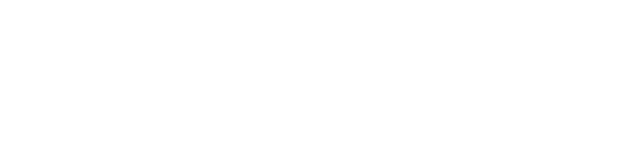
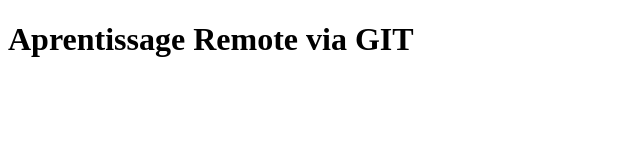
Before and after one commit to christopheveloupoule/my-super-website1, a plain HTML site: page index.html in a window 1280 px wide. Shown: the whole page, without its empty margins (0-640 px from the left). Drawn offline with Linux system fonts and the light colour scheme.

Commit message:
Changement de titre + ajout de h1

```diff
--- a/index.html
+++ b/index.html
@@ -3,9 +3,9 @@
 <head>
     <meta charset="UTF-8">
     <meta name="viewport" content="width=device-width, initial-scale=1.0">
-    <title>Document</title>
+    <title>GIT remote</title>
 </head>
 <body>
-
+    <h1>Aprentissage Remote via GIT</h1>
 </body>
 </html>
```
